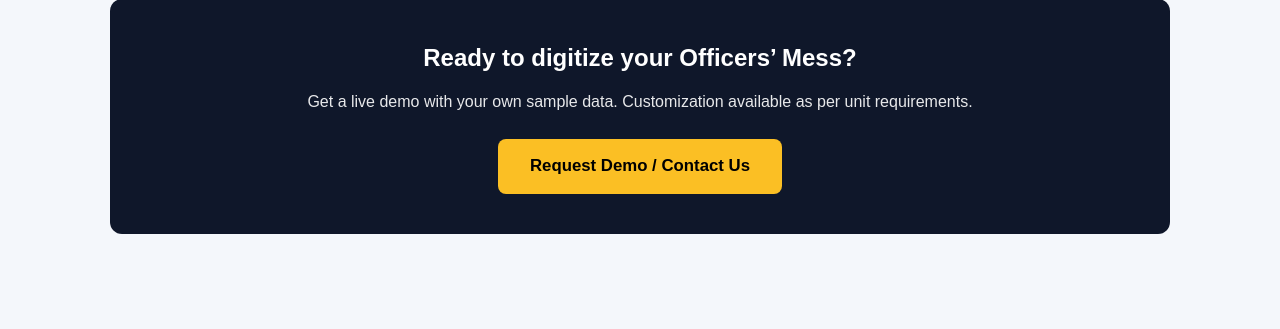
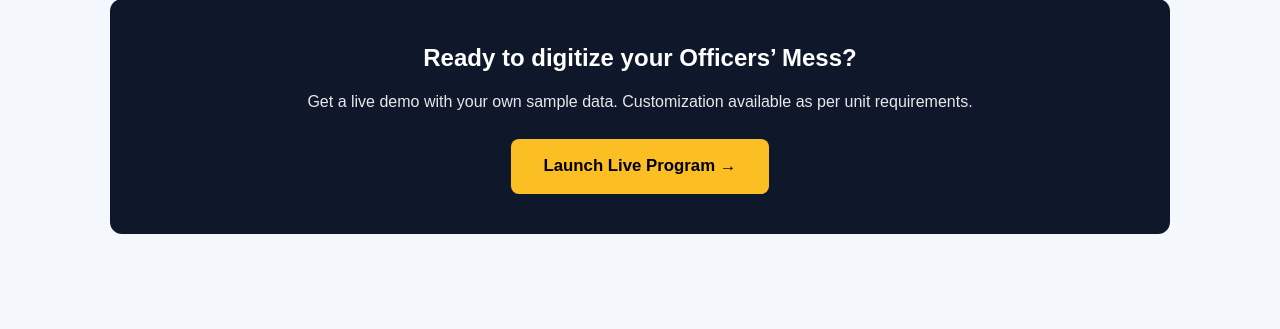
Before and after one commit to Dhimanlab/ayushaisolutions, a Flask app: page /programs/officers-mess in a window 1280 px wide. Shown: the part 1772-2101 px from the top of the page. Run offline with Flask 3, Linux system fonts and the light colour scheme.

Commit message:
Update demo link to launch live program

```diff
--- a/backend/templates/officers-mess.html
+++ b/backend/templates/officers-mess.html
@@ -273,7 +273,7 @@
     <div class="cta-box">
         <h2>Ready to digitize your Officers’ Mess?</h2>
         <p>Get a live demo with your own sample data. Customization available as per unit requirements.</p>
-        <a href="/contact" class="btn-primary">Request Demo / Contact Us</a>
+       <a href="/officers-mess/app" class="btn-primary">Launch Live Program →</a>
     </div>
 
 </div>
```
